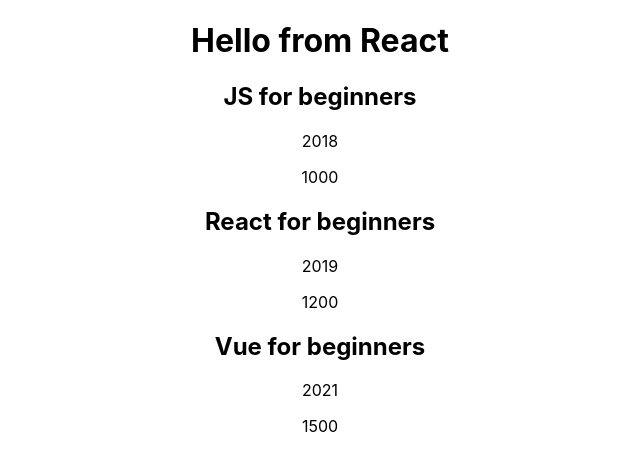
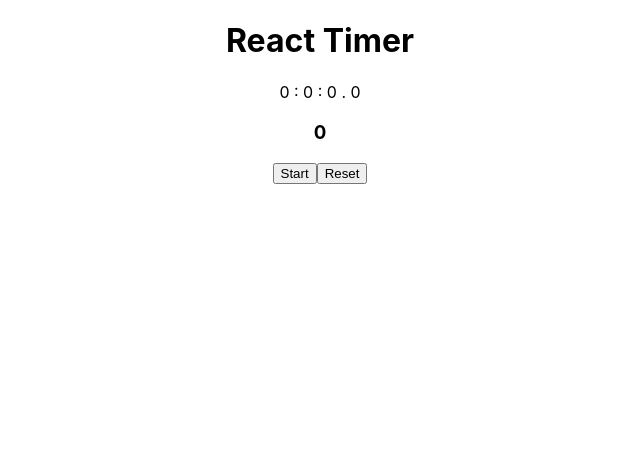
Before and after one commit to Vorotyagina/kurs4, a React (Create React App) app: page / in a window 1280 px wide. Shown: the top 470 px of the page, without its empty margins (320-960 px from the left). Built offline with nearby package versions, Linux system fonts and the light colour scheme.

Commit message:
hw4-2704

```diff
--- a/src/App.js
+++ b/src/App.js
@@ -1,28 +1,54 @@
 import './App.css'
-import Book from './book'
-import Hello from './hello'
+import ReacTimer from './ReacTimer'
+// ДЗ 3
+// import Book from './book'
+// import Hello from './hello'
 
-const name = "JS for beginners"
-const year = "2018"
-const price = "1000"
+// ДЗ2
+// import MinMaxClass from './minmaxClass'
 
-const name1 = "React for beginners"
-const year1 = "2019"
-const price1 = "1200"
-
-const name2 = "Vue for beginners"
-const year2 = "2021"
-const price2 = "1500"
 
 function App() {
   return (
     <div className="App">
-      <Hello />
-      <Book name={name} year={year} price={price} />
-      <Book name={name1} year={year1} price={price1} />
-      <Book name={name2} year={year2} price={price2} />
+      <ReacTimer />
     </div>
   );
 }
 
 export default App
+
+// ДЗ 3
+
+// const name = "JS for beginners"
+// const year = "2018"
+// const price = "1000"
+
+// const name1 = "React for beginners"
+// const year1 = "2019"
+// const price1 = "1200"
+
+// const name2 = "Vue for beginners"
+// const year2 = "2021"
+// const price2 = "1500"
+
+// function App() {
+//   return (
+//     <div className="App">
+//       <Hello />
+//       <Book name={name} year={year} price={price} />
+//       <Book name={name1} year={year1} price={price1} />
+//       <Book name={name2} year={year2} price={price2} />
+//     </div>
+//   );
+// }
+
+// ДЗ 2
+
+// function App() {
+//   return (
+//     <div className="App">
+//       <MinMaxClass minValue="1" maxValue="7" />
+//     </div>
+//   )
+// }
--- /dev/null
+++ b/src/ReacTimer.js
@@ -0,0 +1,86 @@
+import React from 'react'
+// import './timer.css';
+
+const interval = 100
+
+export default class ReacTimer extends React.Component {
+  constructor (props) {
+    super(props)
+    this.state = {
+      count: 0,
+      isCounting: false,
+    }
+
+    this.handleStart = this.handleStart.bind(this)
+    this.timerStart = this.timerStart.bind(this)
+  }
+
+  componentDidMount() {}
+
+  componentDidUpdate() {}
+
+  componentWillUnmount() {
+    clearInterval(this.timerId)
+  }
+
+  handleStart = () => {
+    if (!this.state.isCounting) {
+      this.timerStart()
+    }
+      this.setState({isCounting: true})
+  }
+
+  handleStop = () => {
+    if (this.state.isCounting) {
+      this.timerStop()
+    }
+    this.setState({isCounting: false})
+  }
+
+  handleReset = () => {
+    if (this.state.count !== 0) {
+      this.timerReset()
+    }
+      this.setState({count: 0})
+  }
+
+  increment = () => {
+    this.setState(prevState => ({count: prevState.count + 1}))
+  }
+
+  timerStart() {
+    this.timerId = setInterval(() => this.increment(), 1000 / interval)
+  }
+
+  timerStop() {
+    clearInterval(this.timerId)
+  }
+
+  timerReset() {
+    this.setState({count: 0})
+  }
+
+  render() {
+      const val = this.state.count
+      return (
+          <div className="ReacTimer">
+              <h1>React Timer</h1>
+              <div>
+                <p>
+                  <span>{`${Math.round( val/ interval / 60 / 60)}`} : </span>
+                  <span>{`${Math.round(val / interval / 60)}`} : </span>
+                  <span>{`${Math.round(val / interval)}`} . </span>
+                  <span>{`${val % interval}`}</span>
+                </p>
+              </div>
+              <h3>{this.state.count}</h3>
+              {!this.state.isCounting ? (
+                  <button type="button" onClick={this.handleStart}>Start</button>
+              ) : (
+                  <button type="button" onClick={this.handleStop}>Stop</button>
+              )}
+              <button type="button" onClick={this.handleReset}>Reset</button>
+          </div>
+      )
+              }
+}
--- /dev/null
+++ b/src/minmaxClass.js
@@ -0,0 +1,42 @@
+/* eslint-disable no-unused-vars */
+/* eslint-disable no-undef */
+/* eslint-disable react/no-access-state-in-setstate */
+import React from 'react'
+
+export default class extends React.Component {
+  constructor(props) {
+    super(props)
+
+    this.state = { curCount: props.minValue }
+  }
+
+  upCount = () => {
+    if (this.state.curCount < this.props.maxValue) {
+      this.setState((prevState) => ({ curCount: Number(this.state.curCount) + 1 }))
+    }
+  }
+
+  downCount = () => {
+    if (this.state.curCount > this.props.minValue) {
+      this.setState((prevState) => ({ curCount: Number(this.state.curCount) - 1 }))
+    }
+  }
+
+  render() {
+    return (
+
+      <div>
+        <div>Первый компонент</div>
+        <div> От {this.props.minValue} до {this.props.maxValue}:</div>
+        <button type="button" onClick={this.downCount}>
+          Down
+        </button>
+        <span> {this.state.curCount} </span>
+        <button type="button" onClick={this.upCount}>
+          Up
+        </button>
+        <hr />
+      </div>
+    )
+  }
+}
```
Also changed, not shown: src/StudCard.js (added, +13 -0 lines), src/StudCardClass.js (added, +44 -0 lines), src/Timer_example.js (added, +44 -0 lines), src/reactimer.css (added), 1 other file (tests, documents, lock files or other folders).
